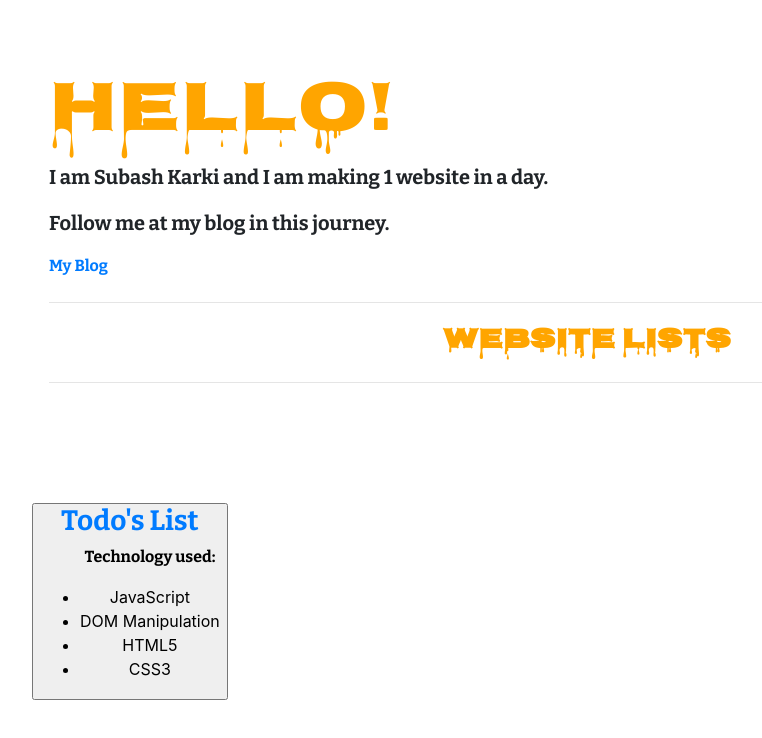
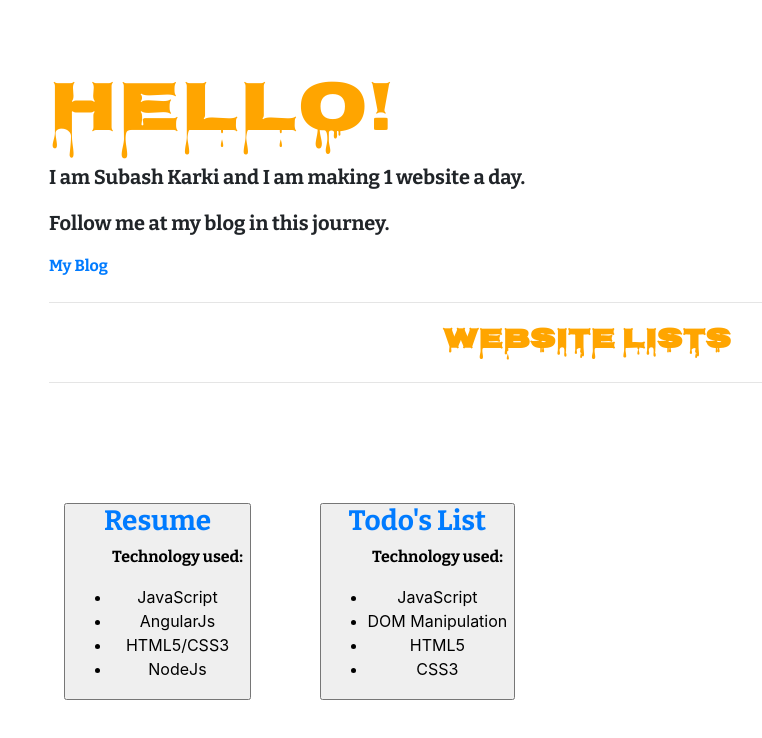
Before and after one commit to karki011/New-Resume, a plain HTML site: page client/index.html in a window 1280 px wide. Shown: the whole page, without its empty margins (53-815 px from the left). Drawn offline with nearby package versions, Linux system fonts and the light colour scheme.

Commit message:
added resume intial code

```diff
--- a/client/index.html
+++ b/client/index.html
@@ -20,7 +20,7 @@
     <h1 class="display-3">
       <strong class="hello">Hello!</strong>
     </h1>
-    <p class="lead">I am Subash Karki and I am making 1 website in a day.</p>
+    <p class="lead">I am Subash Karki and I am making 1 website a day.</p>
     <p class="lead">
       Follow me at my blog in this journey.
     </p>
@@ -36,6 +36,21 @@
 
 
   <div class="container">
+    <div class="listSite">
+        <button type="button">
+            <a href="./My-Resume/client/resume.html">
+              <h3>Resume</h3>
+            </a>
+            <ul>
+              <p>Technology used:</p>
+              <li>JavaScript</li>
+              <li>AngularJs</li>
+              <li>HTML5/CSS3</li>
+              <li>NodeJs</li>
+            </ul>
+          </button>
+    </div>
+    <div class="listSite">
         <button type="button">
             <a href="./todos/todo.html">
               <h3>Todo's List</h3>
@@ -48,6 +63,8 @@
               <li>CSS3</li>
             </ul>
           </button>
+    </div>
+
   </div>
 
 
--- a/client/style.css
+++ b/client/style.css
@@ -16,3 +16,7 @@
 p, a{
     font-family: 'Bitter', serif;
 }
+.listSite{
+    display: inline;
+    padding: 2em;
+}
```
Lines whose indentation alone changed are shown as unchanged.
